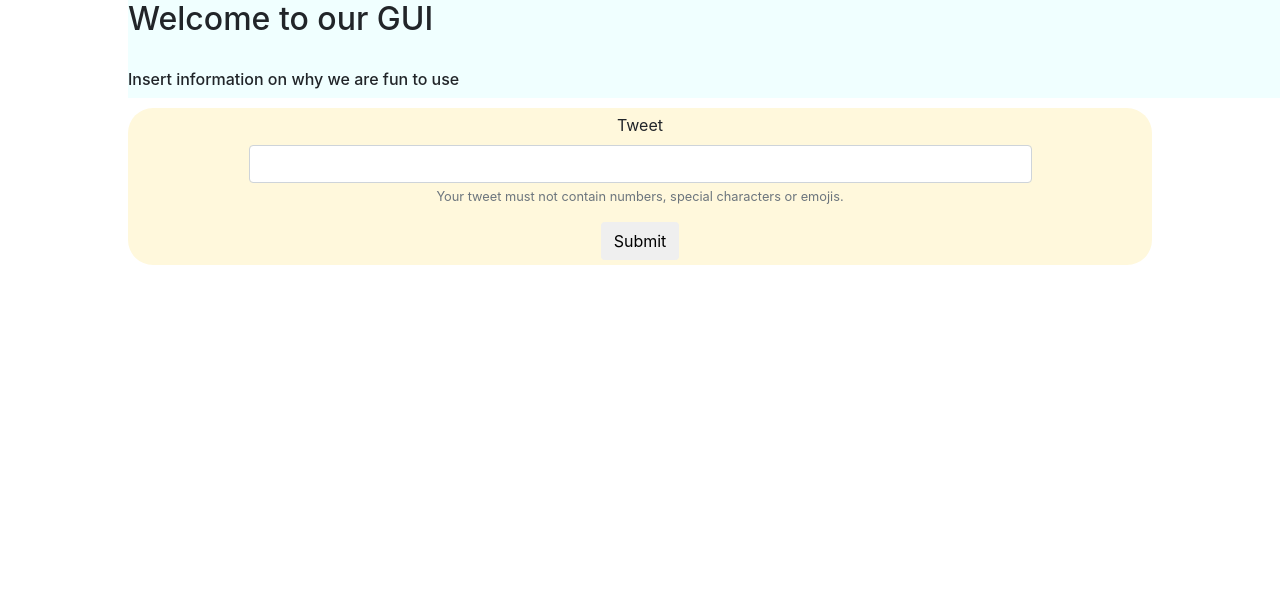
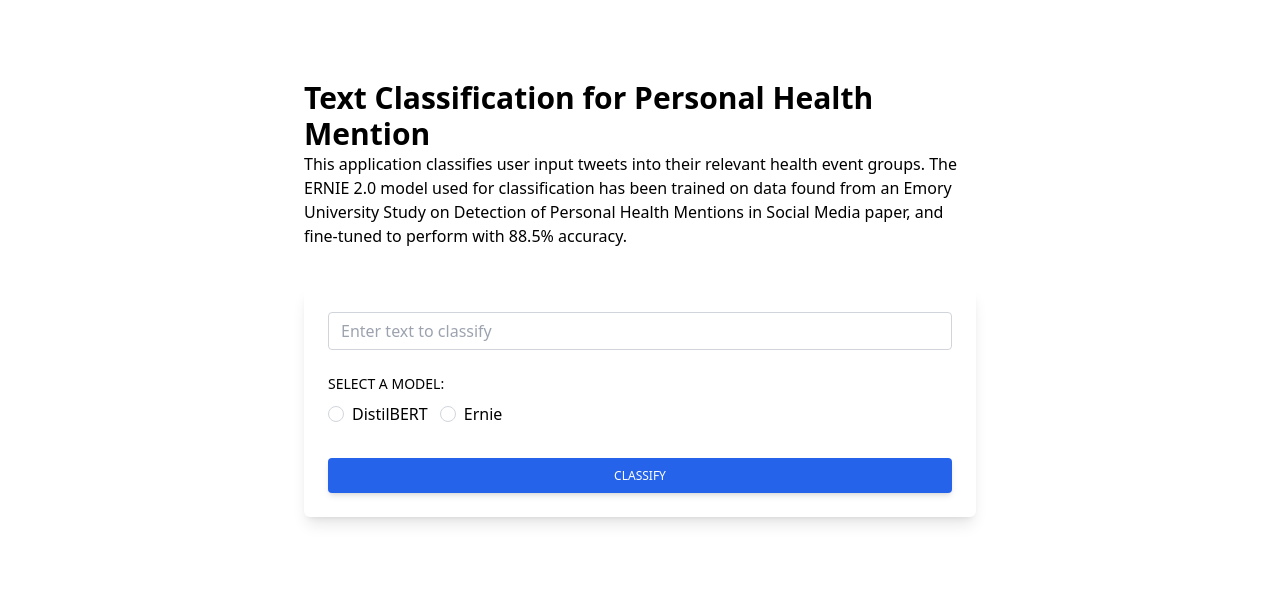
Before and after one commit to nicolefranc/ai-health-event, a Flask app: page / in a window 1280 px wide; the page is wider, and only the part inside the window is pictured. Shown: the top 596 px of that part. Run offline with Flask 2, Linux system fonts and the light colour scheme; some libraries are stand-ins or nearby versions.

Commit message:
Update frontend

```diff
--- a/app.py
+++ b/app.py
@@ -20,13 +20,16 @@ def index():
 
 @app.route('/output', methods=['POST'])
 def output():
+    print(request.form)
+    input_model = request.form['input_model']
     input_text = request.form['input_text']
     # iterate through series of actions
-    label = input_text
-    predicted_label = predict(label)
+    predicted_label = predict(input_model, input_text)
     predicted_label = convert_label(predicted_label)
-    out = f'The tweet is categorised as {predicted_label.upper()}.'
-    return jsonify({'htmlresponse': out})
+    # out = f'The tweet is categorised as {predicted_label.upper()}.'
+    out = jsonify({'text': input_text, 'prediction': predicted_label})
+    print('out', out)
+    return out
 
 
 # main driver function
--- a/templates/index.html
+++ b/templates/index.html
@@ -4,59 +4,104 @@
     <meta charset="UTF-8">
     <meta http-equiv="X-UA-Compatible" content="IE=edge">
     <meta name="viewport" content="width=device-width, initial-scale=1.0">
-    <title>Tweeet Classification</title>
-    <link rel="stylesheet" href="https://cdn.jsdelivr.net/npm/bootstrap@4.0.0/dist/css/bootstrap.min.css" integrity="sha384-Gn5384xqQ1aoWXA+058RXPxPg6fy4IWvTNh0E263XmFcJlSAwiGgFAW/dAiS6JXm" crossorigin="anonymous">
+    <title>Classification for PHM</title>
+    <!-- <link rel="stylesheet" href="https://cdn.jsdelivr.net/npm/bootstrap@4.0.0/dist/css/bootstrap.min.css" integrity="sha384-Gn5384xqQ1aoWXA+058RXPxPg6fy4IWvTNh0E263XmFcJlSAwiGgFAW/dAiS6JXm" crossorigin="anonymous"> -->
     <script src="https://code.jquery.com/jquery-3.2.1.slim.min.js" integrity="sha384-KJ3o2DKtIkvYIK3UENzmM7KCkRr/rE9/Qpg6aAZGJwFDMVNA/GpGFF93hXpG5KkN" crossorigin="anonymous"></script>
     <script src="https://cdn.jsdelivr.net/npm/popper.js@1.12.9/dist/umd/popper.min.js" integrity="sha384-ApNbgh9B+Y1QKtv3Rn7W3mgPxhU9K/ScQsAP7hUibX39j7fakFPskvXusvfa0b4Q" crossorigin="anonymous"></script>
-    <script src="https://cdn.jsdelivr.net/npm/bootstrap@4.0.0/dist/js/bootstrap.min.js" integrity="sha384-JZR6Spejh4U02d8jOt6vLEHfe/JQGiRRSQQxSfFWpi1MquVdAyjUar5+76PVCmYl" crossorigin="anonymous"></script>
+    <!-- <script src="https://cdn.jsdelivr.net/npm/bootstrap@4.0.0/dist/js/bootstrap.min.js" integrity="sha384-JZR6Spejh4U02d8jOt6vLEHfe/JQGiRRSQQxSfFWpi1MquVdAyjUar5+76PVCmYl" crossorigin="anonymous"></script> -->
+    <script src="https://cdn.tailwindcss.com"></script>
 
 </head>
 <body>
-    <div class="container-fluid" id="explainerdiv" style="margin-bottom: 10px; background-color: azure; text-align: center; margin-left: 10%; margin-right: 10%;">
-        <div class="row">
-            <h2>   Welcome to our GUI</h2>
+    <div class="flex flex-col items-center py-20">
+        <div class="max-w-2xl">
+            <h1 class="font-sans font-bold text-3xl">Text Classification for Personal Health Mention</h1>
+            <p>
+                This application classifies user input tweets into their relevant health event groups. The ERNIE 2.0 model used for classification has been trained on data found from an Emory University Study on Detection of Personal Health Mentions in Social Media paper, and fine-tuned to perform with 88.5% accuracy.
+            </p>
         </div>
 
-    </br>
-    <div class="row">
-        <h6>    Insert information on why we are fun to use</h6>
+        <div class="block p-6 mt-10 rounded-md shadow-lg bg-white w-full max-w-2xl">
+            <form>
+              <div class="form-group mb-6">
+                <!-- <label for="input_text" class="form-label inline-block mb-2 text-gray-700">Text</label> -->
+                <input type="text" class="form-control block
+                  w-full
+                  px-3
+                  py-1.5
+                  text-base
+                  font-normal
+                  text-gray-700
+                  bg-white bg-clip-padding
+                  border border-solid border-gray-300
+                  rounded
+                  transition
+                  ease-in-out
+                  m-0
+                  focus:text-gray-700 focus:bg-white focus:border-blue-600 focus:outline-none" id="input_text"
+                  placeholder="Enter text to classify">
+              </div>
+              <div class="flex flex-col justify-between mb-6">
+                <h2 class="uppercase text-sm font-medium">Select a model:</h2>
+                <div class="form-group form-check my-2">
+                    <!-- <label class="form-check-label inline-block text-gray-800" for="radio_distilbert">DistilBERT</label> -->
+                    <input type="radio" name="input_model" id="distilbert" value="distilbert"
+                        class="form-check-input appearance-none h-4 w-4 border border-gray-300 rounded-xl bg-white checked:bg-blue-600 checked:border-blue-600 focus:outline-none transition duration-200 mt-1 align-top bg-no-repeat bg-center bg-contain mr-2 cursor-pointer">DistilBERT</input>
+                    <input type="radio" name="input_model" id="ernie" value="ernie"
+                        class="form-check-input appearance-none h-4 w-4 border border-gray-300 rounded-xl bg-white checked:bg-blue-600 checked:border-blue-600 focus:outline-none transition duration-200 mt-1 align-top bg-no-repeat bg-center bg-contain mx-2 cursor-pointer">Ernie</input>
+                    <!-- <input type="radio" name="input_model" id="radio_distilbert" value="distilbert"
+                        class="form-check-input appearance-none h-4 w-4 border border-gray-300 rounded-xl bg-white checked:bg-blue-600 checked:border-blue-600 focus:outline-none transition duration-200 mt-1 align-top bg-no-repeat bg-center bg-contain float-left mr-2 cursor-pointer">
+                    <input type="radio" name="input_model" id="radio_ernie" value="ernie"
+                        class="form-check-input appearance-none h-4 w-4 border border-gray-300 rounded-xl bg-white checked:bg-blue-600 checked:border-blue-600 focus:outline-none transition duration-200 mt-1 align-top bg-no-repeat bg-center bg-contain float-left mr-2 cursor-pointer"> -->
+                    <!-- <label class="form-check-label inline-block text-gray-800" for="radio_ernie">Ernie</label> -->
                 </div>
               </div>
-
-    <div id="inputdiv" style="background-color:cornsilk; padding: 5px; border-radius: 25px; margin-left: 10%; margin-right: 10%;">
-        <form class="form-horizontal" style="text-align: center; align-items: center;">
-            <div class="form-group">
-                <label for="input_text">Tweet</label>
-                <div class="row d-flex justify-content-center">
-                <!--textarea class="form-control" id="exampleFormControlTextarea1" type="text" rows="3" aria-describedby="inputHelpBlock" pattern="[a-zA-Z'-'\s]*" required></textarea-->
-                    <input type="text" id="input_text" class="form-control .form-control-lg" aria-describedby="inputHelpBlock" style="width: 75%; align-items: center;" pattern="[a-zA-Z'-'\s]*" required>
-                </div>
-                <small id="inputHelpBlock" class="form-text text-muted">
-                Your tweet must not contain numbers, special characters or emojis.
-                </small>
-            </div>
-            <button type="submit" class="btn btn-default">Submit</button>
+              <button type="submit" class="
+                w-full
+                px-6
+                py-2.5
+                bg-blue-600
+                text-white
+                font-medium
+                text-xs
+                leading-tight
+                uppercase
+                rounded
+                shadow-md
+                hover:bg-blue-700 hover:shadow-lg
+                focus:bg-blue-700 focus:shadow-lg focus:outline-none focus:ring-0
+                active:bg-blue-800 active:shadow-lg
+                transition
+                duration-150
+                ease-in-out">Classify</button>
             </form>
         </div>
 
-        <div id="successAlert" class="alert alert-success" role="alert" style="display:none;"></div>
-        <div id="errorAlert" class="alert alert-danger" role="alert" style="display:none;"></div>
-
-
-    <div id="outputdiv" style="padding: 5px; border-radius: 25px; margin-left: 10%; margin-right: 10%; margin-top: 10px; display:hide;"></div>
-
+        <div id="result" class="block p-6 mt-10 rounded-md shadow-lg bg-white w-full max-w-2xl">
+            <h2 class="uppercase text-sm font-medium">Result:</h2>
+            <div>
+                <p>The text <span id="text" class="italic"></span>
+                is categorised as <span id="prediction" class="text-lg font-semibold text-blue-600"></span>.
+                </p>
+            </div>
+        </div>
+    </div>
     <script>
         $(document).ready(function() {
+            $('#result').hide()
             $('form').on('submit', function(event) {
                 $.ajax({
                     data : {
                         input_text : $('#input_text').val(),
+                        input_model: $('input[name="input_model"]:checked').val()
                     },
                     type : 'POST',
                     url : '/output'
                 })
                 .done(function(data) {
-            $('#outputdiv').text(data.htmlresponse).show();
+                    $('#tweet').text(data.text)
+                    $('#prediction').text(data.prediction)
+                    $('#result').show()
                 });
                 event.preventDefault();
             });
```
Also changed, not shown: distilbert.py (+6 -3 lines). Lines whose indentation alone changed are shown as unchanged.
